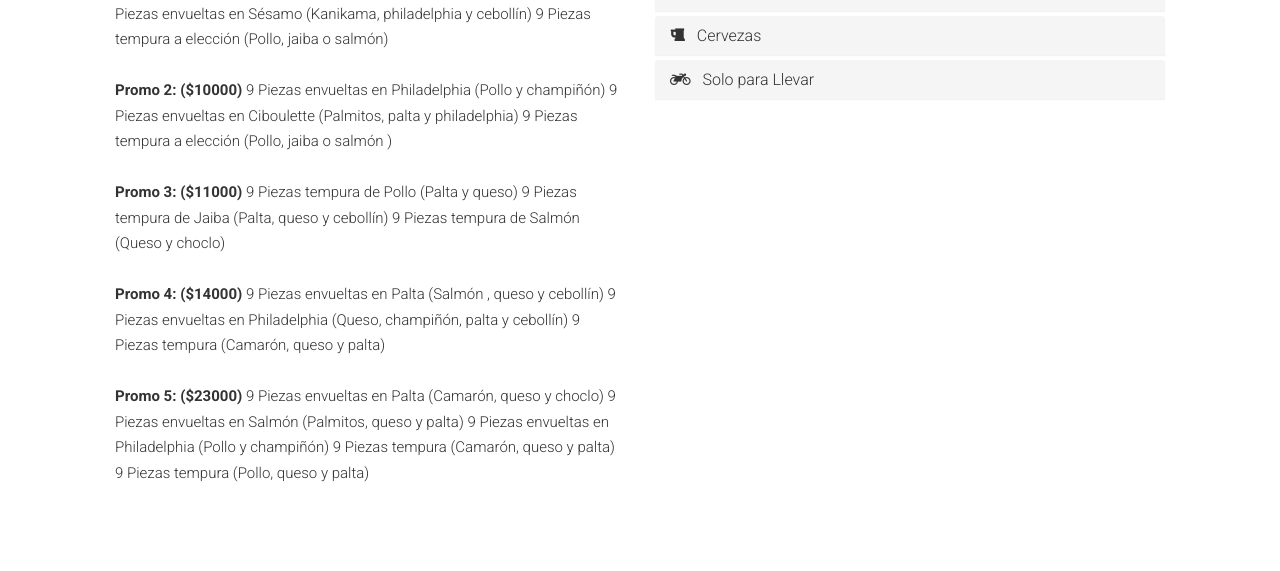
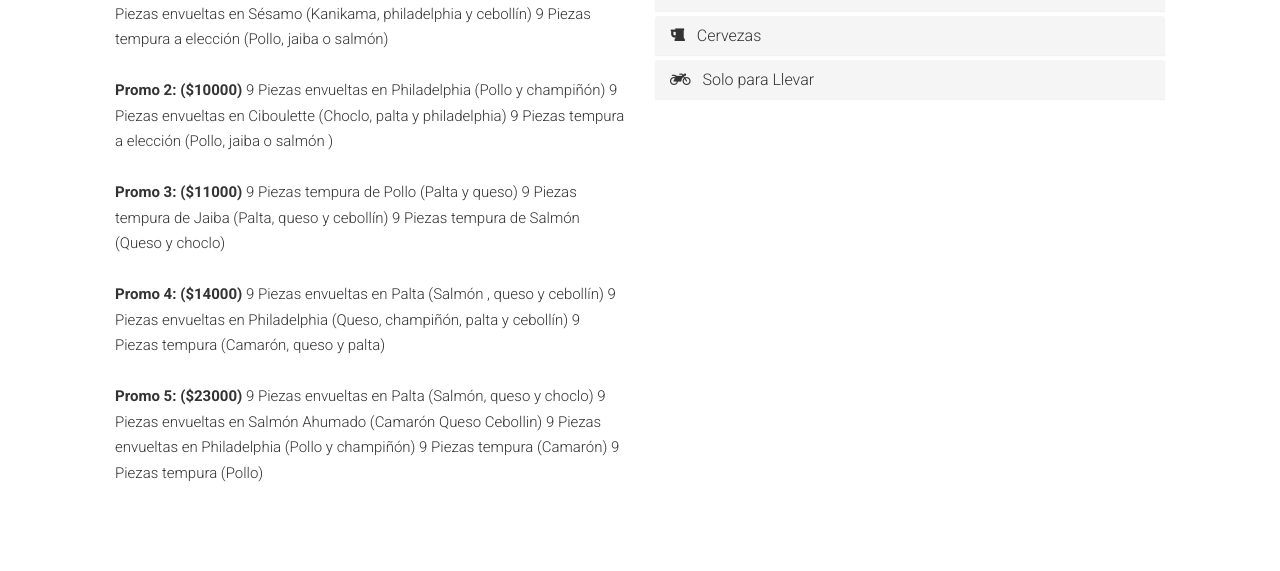
Before and after one commit to osvaldoalvaradodev/sushiloe, a PHP site: page / in a window 1280 px wide. Shown: the part 1499-2070 px from the top of the page. Run offline with PHP 8.4, Linux system fonts and the light colour scheme; some libraries are stand-ins or nearby versions.

Commit message:
Modifica precios de  la pagina de Inicio

```diff
--- a/index.php
+++ b/index.php
@@ -414,7 +414,7 @@ y champiñón)
 
 9 Piezas envueltas en Ciboulette
 
-(Palmitos, palta y philadelphia)
+(Choclo, palta y philadelphia)
 
 9 Piezas tempura a elección (Pollo, jaiba
 
@@ -458,21 +458,21 @@ y choclo)
 
             <p><b>Promo 5: ($23000)</b>
 
-9 Piezas envueltas en Palta (Camarón,
+9 Piezas envueltas en Palta (Salmón,
 
 queso y choclo)
 
-9 Piezas envueltas en Salmón
-
-(Palmitos, queso y palta)
+9 Piezas envueltas en Salmón Ahumado
+
+(Camarón Queso Cebollin)
 
 9 Piezas envueltas en Philadelphia (Pollo
 
 y champiñón)
 
-9 Piezas tempura (Camarón, queso y palta)
-
-9 Piezas tempura (Pollo, queso y palta)
+9 Piezas tempura (Camarón)
+
+9 Piezas tempura (Pollo)
 
      </p>
 
@@ -614,7 +614,7 @@ Tempura chiken 9 piezas (pollo, palta, philadelphia). +
 
       <div class="panel-body">
 
-        <div class="clearfix food-list"><div class="pull-left">Pizza Individual <br>(3 ingredientes eleccion)</div><span class="pull-right">$ 3890</span></div>
+        <div class="clearfix food-list"><div class="pull-left">Pizza Individual <br>(3 ingredientes eleccion)</div><span class="pull-right">$ 4890</span></div>
 
         <div class="clearfix food-list"><div class="pull-left"></div><span class="pull-right">$ 7990</span><p>Pizza Familiar Bon Iver <br>(Queso, Carne de Soya, tomate, choclo, champiñon, aceitunas)</p></div>
 
```
